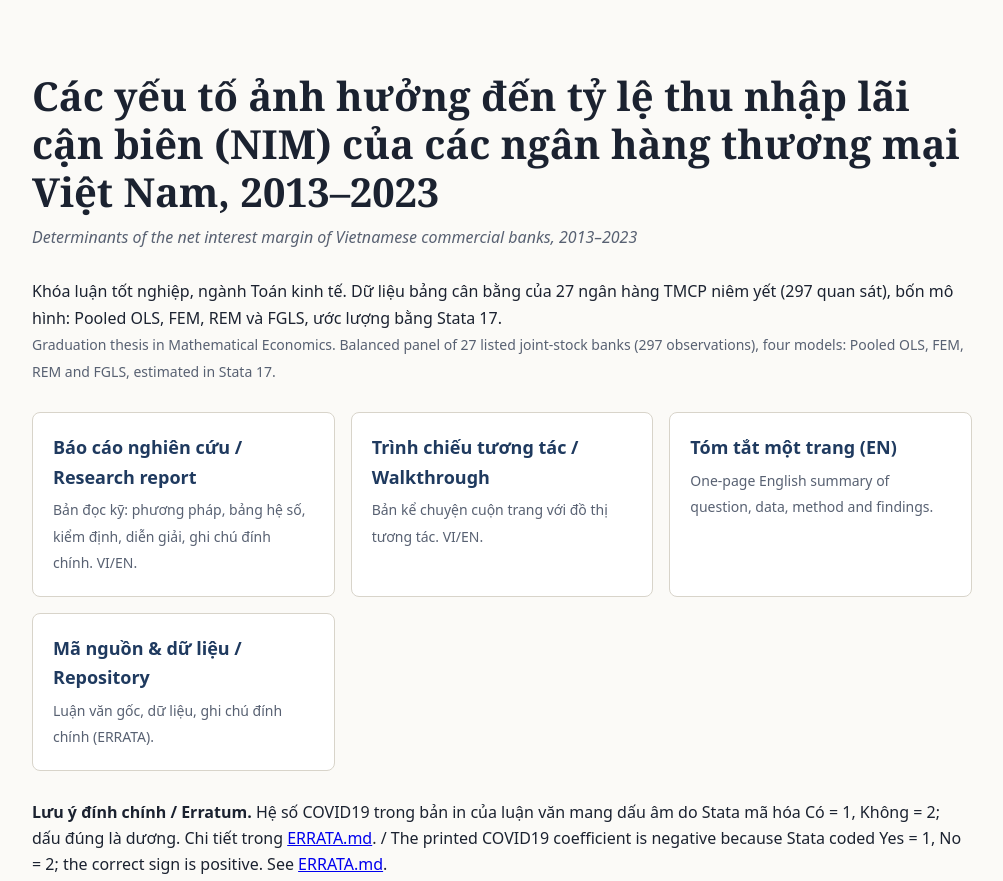
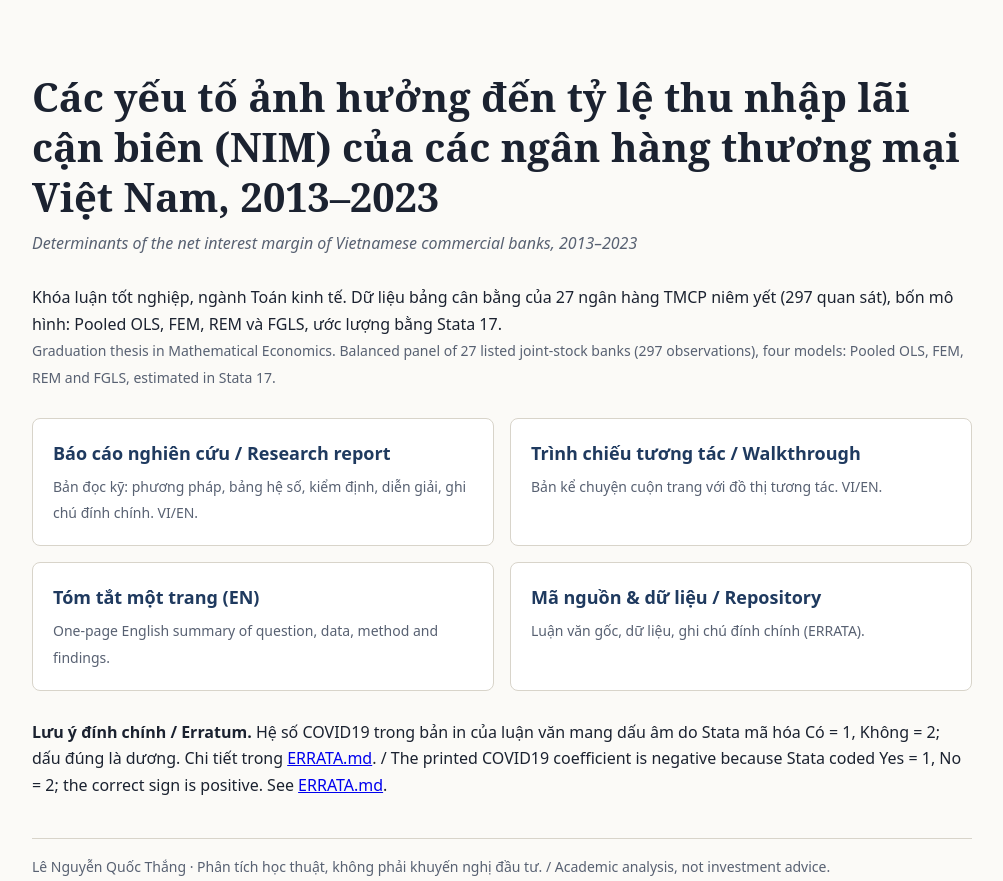
Before and after one commit to lenguyenquocthang/nim-determinants-vietnam-banks, a plain HTML site: page index.html in a window 1280 px wide. Shown: the top 881 px of the page, without its empty margins (138-1141 px from the left). Drawn offline with Linux system fonts and the light colour scheme.

Commit message:
Landing page: Vietnamese-safe heading font, 2x2 card grid

```diff
--- a/index.html
+++ b/index.html
@@ -3,7 +3,7 @@
 <head>
 <meta charset="utf-8">
 <meta name="viewport" content="width=device-width,initial-scale=1">
-<title>Các yếu tố ảnh hưởng đến NIM của ngân hàng thương mại Việt Nam, 2013–2023</title>
+<title>Các yếu tố ảnh hưởng đến NIM của ngân hàng thương mạih Việt Nam, 2013–2023</title>
 <meta name="description" content="Khóa luận tốt nghiệp: dữ liệu bảng 27 ngân hàng TMCP, 2013–2023, Pooled OLS, FEM, REM, FGLS. Báo cáo nghiên cứu và bản trình chiếu tương tác (VI/EN). / Graduation thesis: panel data of 27 Vietnamese banks, interactive report and walkthrough (VI/EN).">
 <meta property="og:type" content="website">
 <meta property="og:title" content="Determinants of Net Interest Margin, Vietnamese Commercial Banks, 2013–2023">
@@ -14,11 +14,10 @@
 @media(prefers-color-scheme:dark){:root{--bg:#12151d;--ink:#e8eaf0;--mut:#9aa3b5;--rule:#2a3040;--acc:#a9c1f5;--card:#181c26}}
 *{box-sizing:border-box}body{margin:0;background:var(--bg);color:var(--ink);font:16px/1.65 system-ui,-apple-system,"Segoe UI",Roboto,Arial,sans-serif}
 main{max-width:980px;margin:0 auto;padding:clamp(24px,6vw,72px) 20px}
-h1{font:600 clamp(26px,4vw,40px)/1.2 Georgia,"Times New Roman",serif;margin:0 0 8px}
-.en{color:var(--mut);font-style:italic;margin:0 0 28px}
+h1{font:600 clamp(26px,4vw,40px)/1.25 "Noto Serif","Cambria","Times New Roman",Times,serif;margin:0 0 8px}.en{color:var(--mut);font-style:italic;margin:0 0 28px}
 p{margin:0 0 14px}.m{color:var(--mut);font-size:14px}
-.g{display:grid;grid-template-columns:repeat(auto-fit,minmax(260px,1fr));gap:16px;margin:28px 0}
-a.c{display:block;padding:20px;border:1px solid var(--rule);border-radius:8px;background:var(--card);color:inherit;text-decoration:none;transition:border-color .15s,transform .15s}
+.g{display:grid;grid-template-columns:repeat(2,minmax(0,1fr));gap:16px;margin:28px 0}@media(max-width:640px){.g{grid-template-columns:1fr}}
+  a.c{display:block;padding:20px;border:1px solid var(--rule);border-radius:8px;background:var(--card);color:inherit;text-decoration:none;transition:border-color .15s,transform .15s}
 a.c:hover{border-color:var(--acc);transform:translateY(-2px)}
 .c b{display:block;color:var(--acc);font-size:18px;margin-bottom:4px}.c span{color:var(--mut);font-size:14px}
 ul{padding-left:1.2em}li{margin:4px 0}
```
